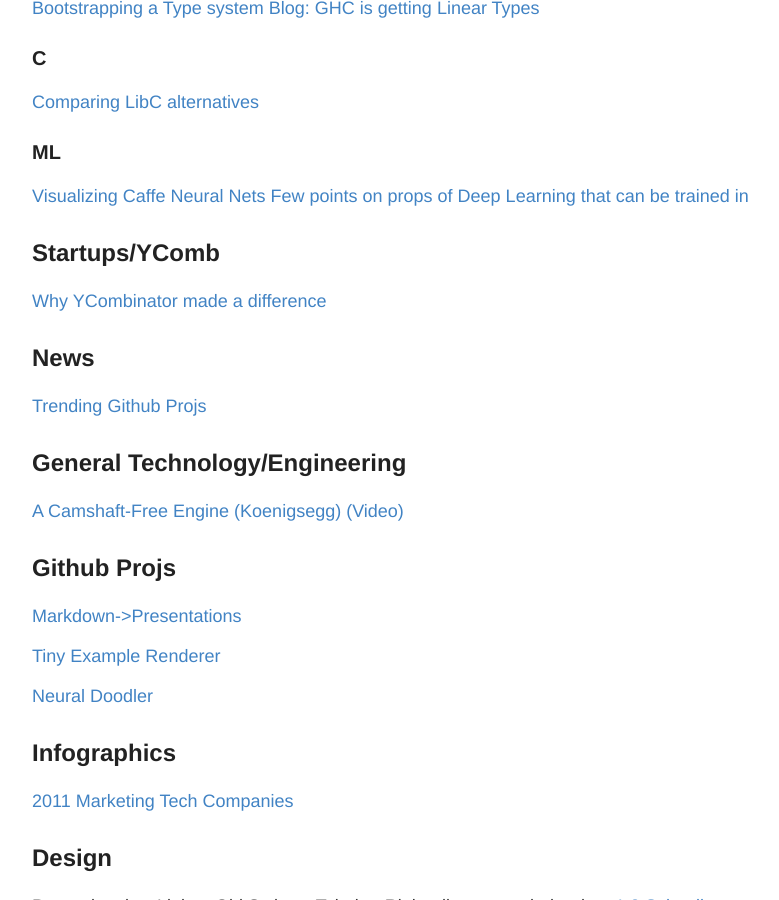
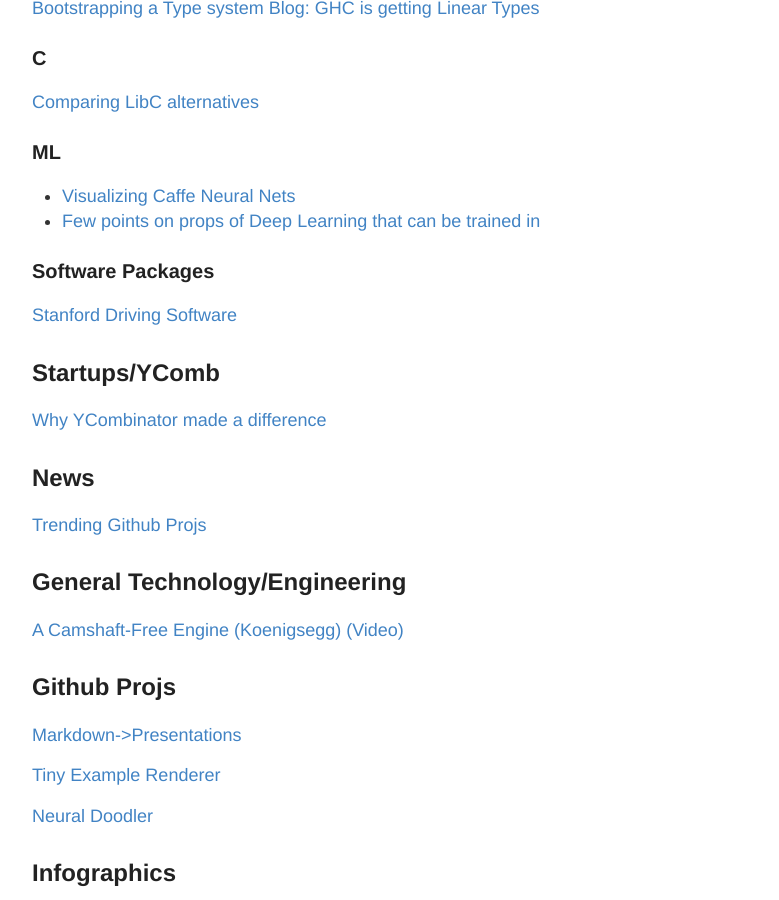
Before and after one commit to RONNCC/ronncc.github, a Jekyll site: the page built from _posts/2016-1-1-InterestingLinks.md, in a window 1280 px wide and 900 px high, scrolled down 1700 px. Shown: the whole window, without its empty margins (248-1027 px from the left). Built offline with Jekyll 4.4.1, drawn with Linux system fonts in a browser that asks for light colours; comment, search, counter and statistics services are not loaded.

Commit message:
Updated 2016-1-1-InterestingLinks.md

```diff
--- a/_posts/2016-1-1-InterestingLinks.md
+++ b/_posts/2016-1-1-InterestingLinks.md
@@ -67,8 +67,11 @@
 [Comparing LibC alternatives](http://www.etalabs.net/compare_libcs.html)
 
 ### ML
-[Visualizing Caffe Neural Nets](http://ethereon.github.io/netscope/quickstart.html)
-[Few points on props of Deep Learning that can be trained in ](https://cbmm.mit.edu/sites/default/files/publications/Deep%20Learning-%20mathematics%20and%20neuroscience.pdf)
+- [Visualizing Caffe Neural Nets](http://ethereon.github.io/netscope/quickstart.html)
+- [Few points on props of Deep Learning that can be trained in ](https://cbmm.mit.edu/sites/default/files/publications/Deep%20Learning-%20mathematics%20and%20neuroscience.pdf)
+
+### Software Packages
+[Stanford Driving Software](https://sourceforge.net/projects/stanforddriving/)
 
 
 ## Startups/YComb
```
